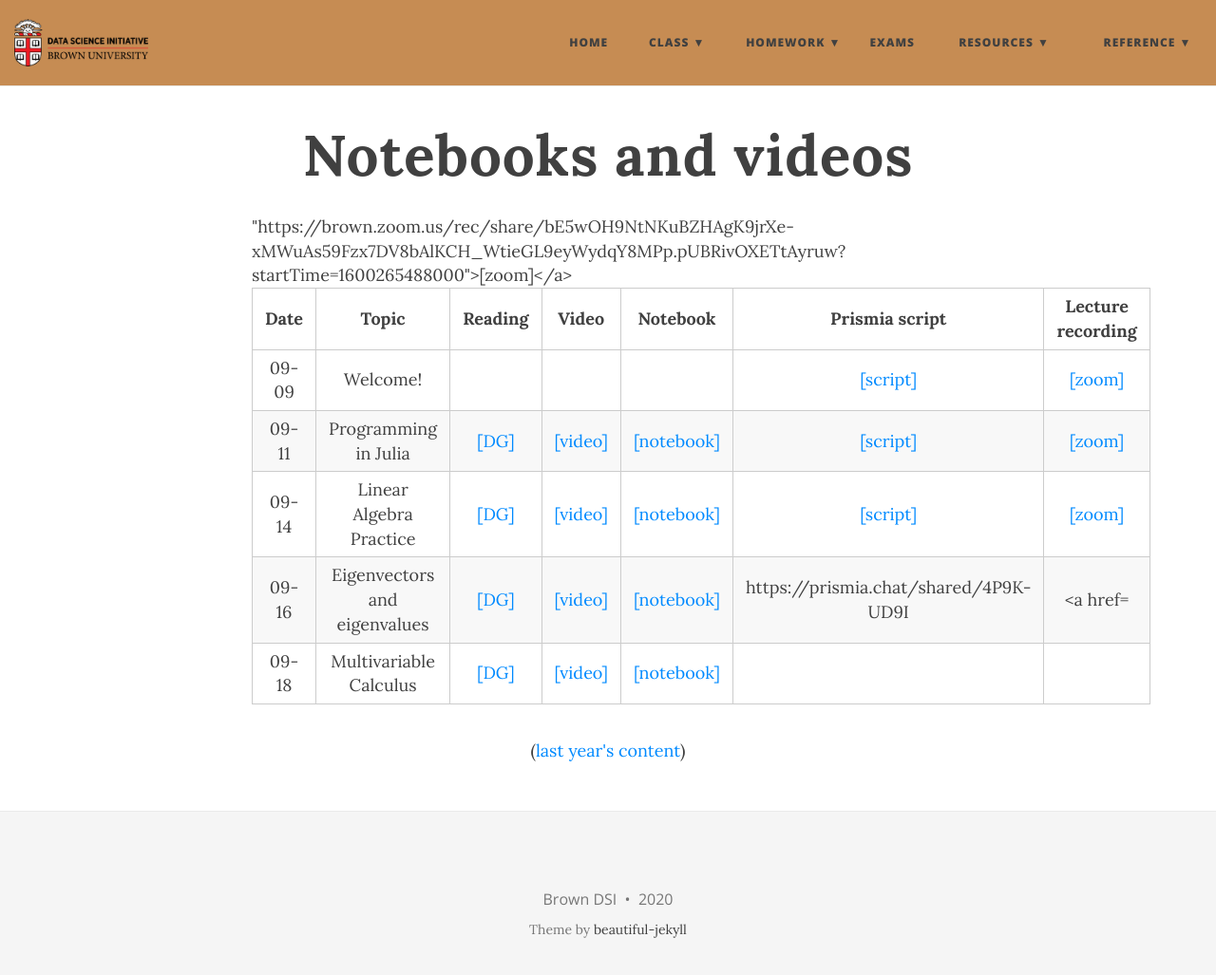
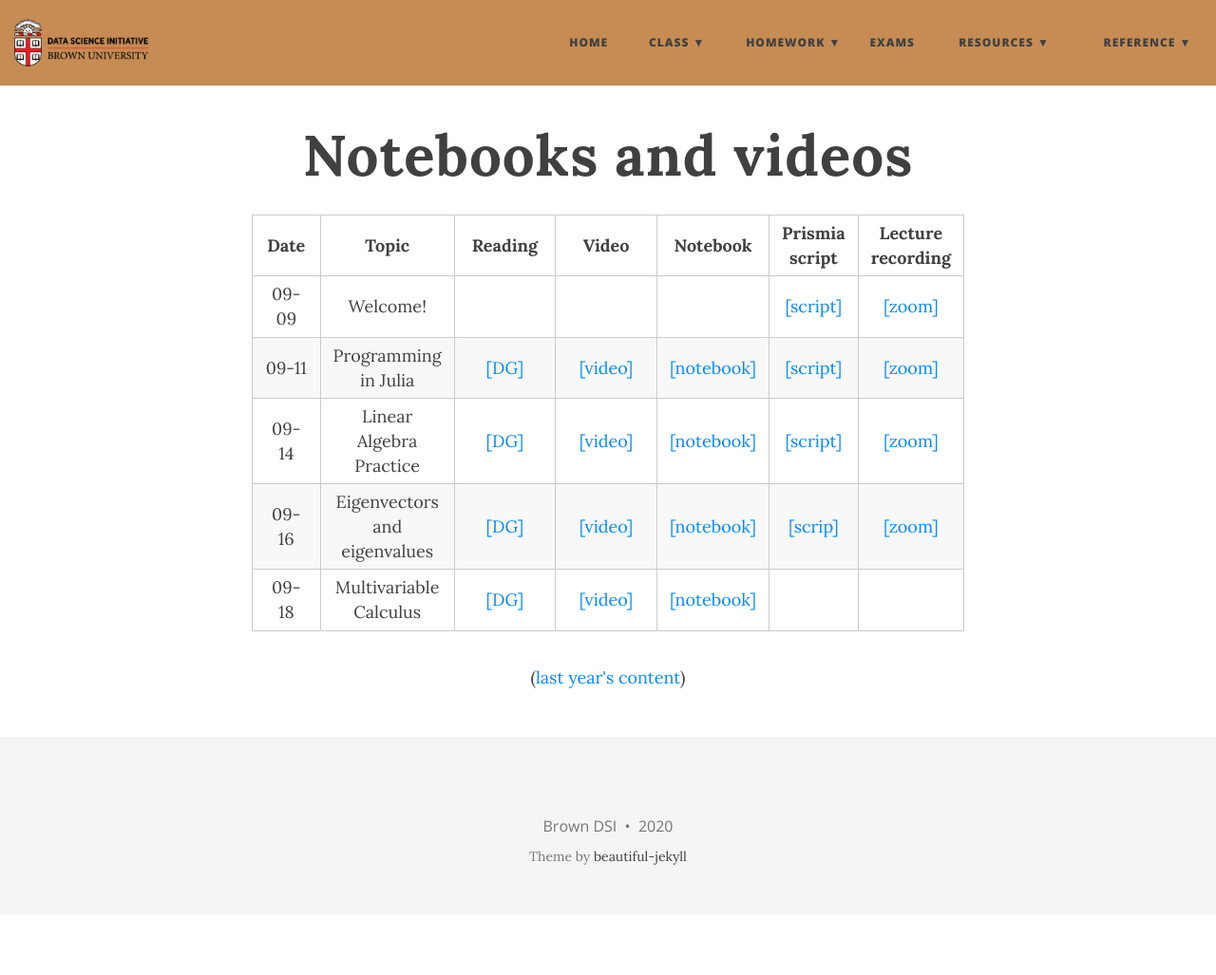
Before and after one commit to data1010/data1010.github.io, a Jekyll site: the page built from class.md, in a window 1280 px wide and 1040 px high. Shown: the top 1027 px of the window at 95% size. Built offline with Jekyll 4.4.1, drawn with Linux system fonts in a browser that asks for light colours; nearby versions of some CDN libraries.

Commit message:
Fix typos

```diff
--- a/class.md
+++ b/class.md
@@ -49,9 +49,9 @@ title: Notebooks and videos
       <td style="text-align: center"><a href="https://mathigon.org/course/linear-algebra/eigenanalysis">[DG]</a></td>
       <td style="text-align: center"><a href="https://itempool.com/sswatson/c/aOjw_ceyTzQ">[video]</a></td>
       <td style="text-align: center"><a href="https://nbviewer.jupyter.org/github/data1010/problem-sets/blob/master/preclass-sets/09-16/data1010-09-16.ipynb">[notebook]</a></td>
-      <td style="text-align: center">https://prismia.chat/shared/4P9K-UD9I</td>
-      <td style="text-align: center"><a href=</td>
-"https://brown.zoom.us/rec/share/bE5wOH9NtNKuBZHAgK9jrXe-xMWuAs59Fzx7DV8bAlKCH_WtieGL9eyWydqY8MPp.pUBRivOXETtAyruw?startTime=1600265488000">[zoom]</a></tr>
+      <td style="text-align: center"><a href="https://prismia.chat/shared/4P9K-UD9I">[scrip]</a></td>
+      <td style="text-align: center"><a href=
+"https://brown.zoom.us/rec/share/bE5wOH9NtNKuBZHAgK9jrXe-xMWuAs59Fzx7DV8bAlKCH_WtieGL9eyWydqY8MPp.pUBRivOXETtAyruw?startTime=1600265488000">[zoom]</a></td></tr>
     <tr>
       <td style="text-align: center">09-18</td>
       <td style="text-align: center">Multivariable Calculus</td>
```
